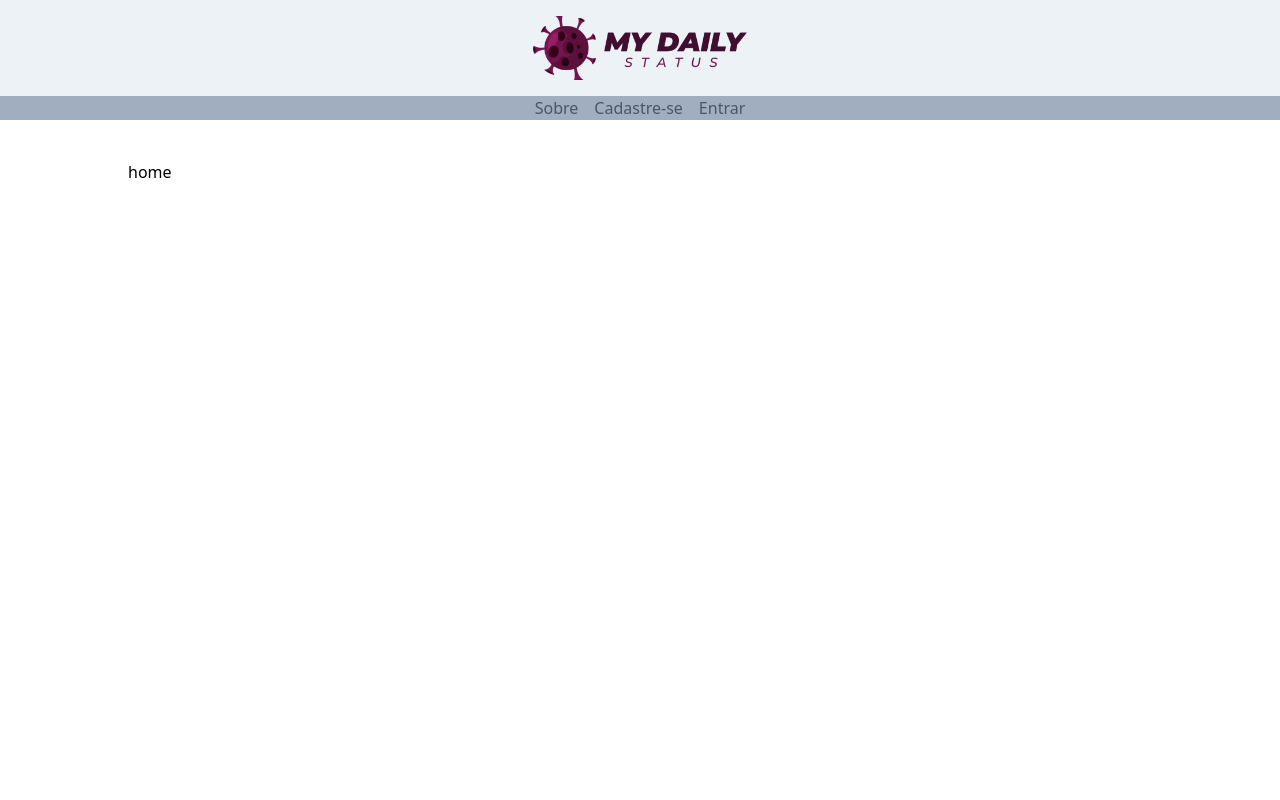
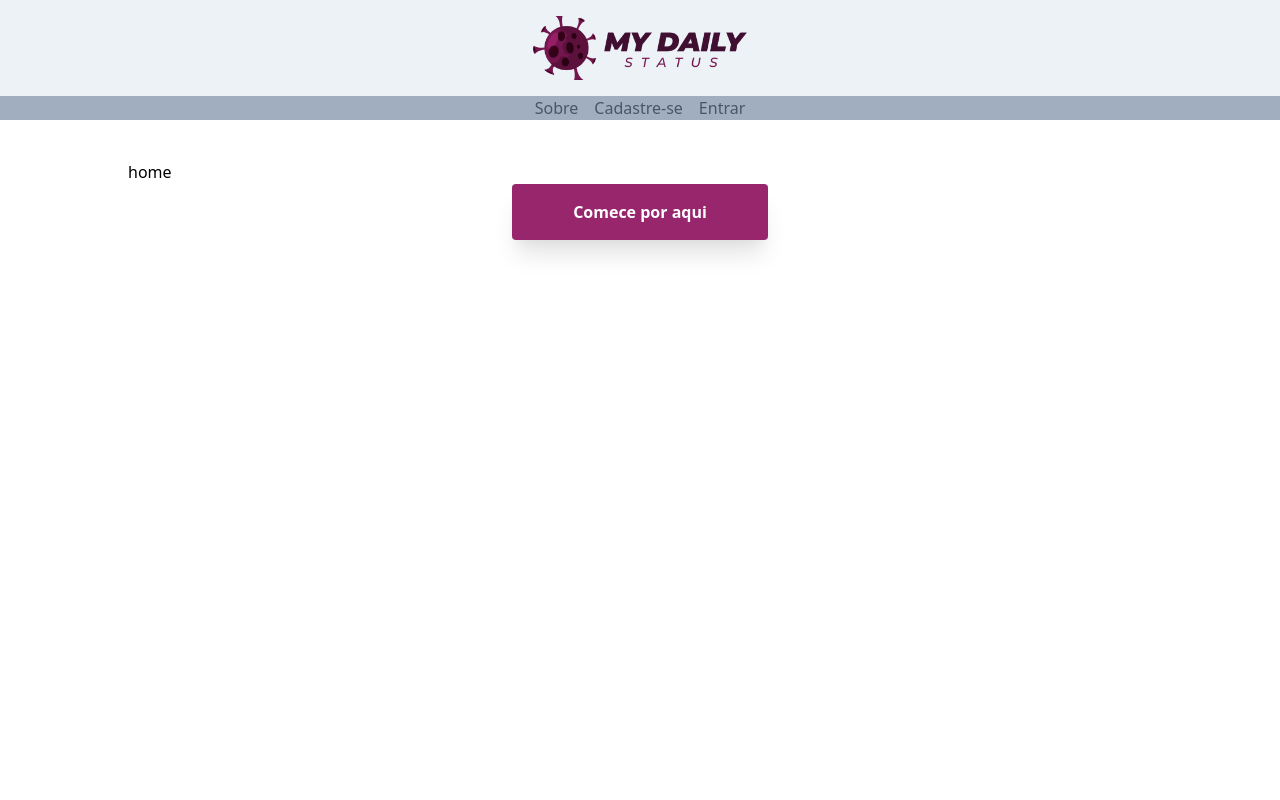
Before and after one commit to igooruh/my-daily-status, a Next.js app: page / in a window 1280 px wide. Shown: the top 800 px of the page. Built offline with nearby package versions, Linux system fonts and the light colour scheme.

Commit message:
Add button start here

```diff
--- a/pages/index.js
+++ b/pages/index.js
@@ -4,6 +4,10 @@ const Index = () => {
     return (
         <div>
             <h1>home</h1>
+            <a href='/api/login' className='py-4 px-2 rounded bg-pink-800 font-bold shadow-xl hover:shadow block w-1/4
+                text-center mx-auto text-white'>
+                Comece por aqui
+            </a>
         </div>
     )
 }
```
